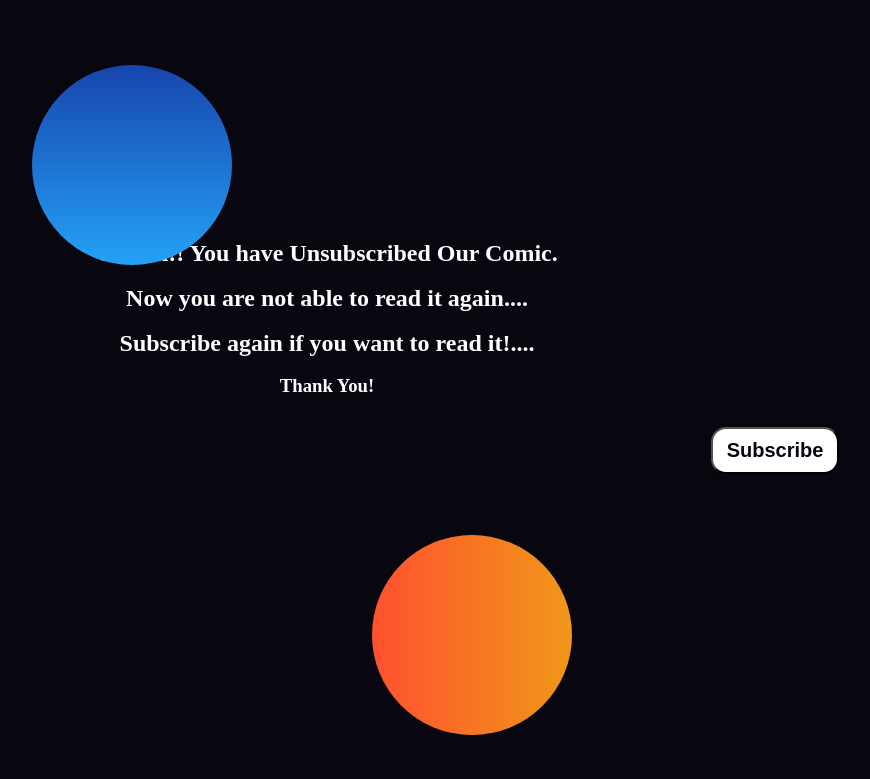
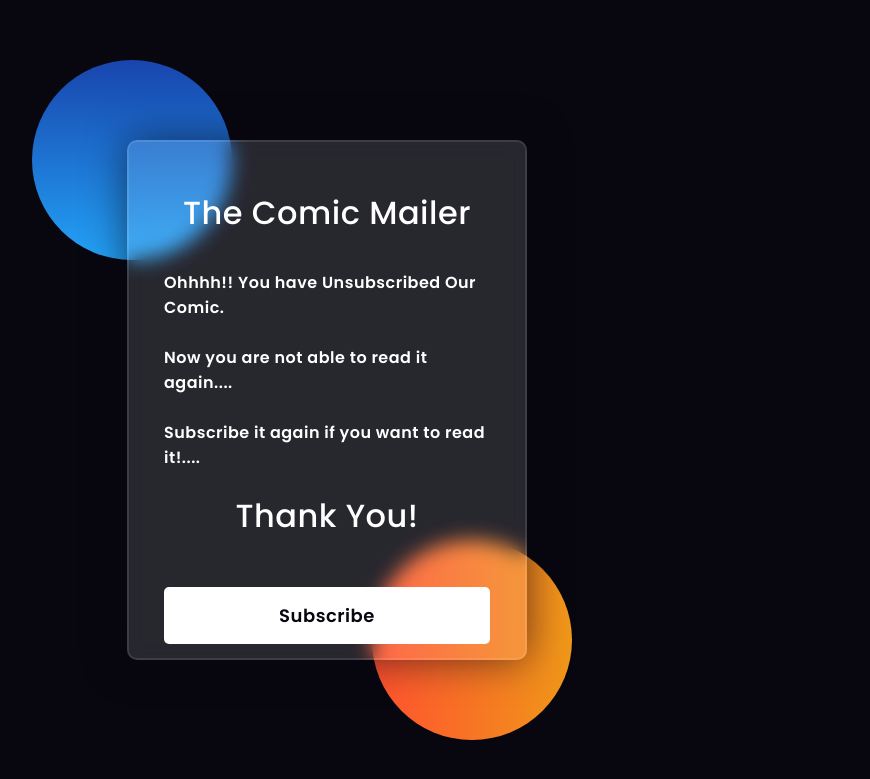
Before and after one commit to HarsimranSingh11/shavi1111, a PHP site: page /mail-xkcd/unsubscribe.php in a window 1280 px wide. Shown: the top 779 px of the page, without its empty margins (313-1183 px from the left). Run offline with PHP 8.4, Linux system fonts and the light colour scheme.

```diff
--- a/unsubscribe.php
+++ b/unsubscribe.php
@@ -1,9 +1,11 @@
-<!DOCTYPE html>
+<!doctype html>
 <html lang="en">
-<head>
-  <!-- Design by foolishdeveloper.com -->
-    <title>TheMailer</title>
+  <head>
+    <!-- Required meta tags -->
+    <meta charset="utf-8">
+    <meta name="viewport" content="width=device-width, initial-scale=1, shrink-to-fit=no">
 
+    <title>Subscribe Form</title>
     <link rel="preconnect" href="https://fonts.gstatic.com">
     <link rel="stylesheet" href="https://cdnjs.cloudflare.com/ajax/libs/font-awesome/5.15.4/css/all.min.css">
     <link href="https://fonts.googleapis.com/css2?family=Poppins:wght@300;500;600&display=swap" rel="stylesheet">
@@ -19,15 +21,15 @@
 body{
     background-color: #080710;
 }
-.only{
+.background{
     width: 430px;
-    height: 510px;
+    height: 520px;
     position: absolute;
     transform: translate(-50%,-50%);
     left: 50%;
     top: 50%;
 }
-.only .shape{
+.background .shape{
     height: 200px;
     width: 200px;
     position: absolute;
@@ -50,7 +52,33 @@ body{
     right: -30px;
     bottom: -80px;
 }
-
+form{
+    height: 520px;
+    width: 400px;
+    background-color: rgba(255,255,255,0.13);
+    position: absolute;
+    transform: translate(-50%,-50%);
+    top: 50%;
+    left: 50%;
+    border-radius: 10px;
+    backdrop-filter: blur(10px);
+    border: 2px solid rgba(255,255,255,0.1);
+    box-shadow: 0 0 40px rgba(8,7,16,0.6);
+    padding: 50px 35px;
+}
+form *{
+    font-family: 'Poppins',sans-serif;
+    color: #ffffff;
+    letter-spacing: 0.5px;
+    outline: none;
+    border: none;
+}
+form h3{
+    font-size: 32px;
+    font-weight: 500;
+    line-height: 42px;
+    text-align: center;
+}
 
 label{
     display: block;
@@ -72,47 +100,45 @@ input{
 ::placeholder{
     color: #e5e5e5;
 }
-.button{
-    margin-top: 30px;
-    margin-left: 80%;
-    width: 10%;
+button{
+    margin-top: 50px;
+    width: 100%;
     background-color: #ffffff;
     color: #080710;
-    padding: 10px 0;
-    font-size: 20px;
+    padding: 15px 0;
+    font-size: 18px;
     font-weight: 600;
-    border-radius: 15px;
+    border-radius: 5px;
     cursor: pointer;
-
 }
-
-.container
-{
-    color: white;
-    text-align: center;
-    margin-top:240px;
-}
-
-
-body{
-     padding: 0;
-     margin: 0;
+.container {
+  color:white;
 }
     </style>
-</head>
-<body>
-    <div class="only">
+  </head>
+  <body>
+
+  <div class="background">
         <div class="shape"></div>
         <div class="shape"></div>
     </div>
+    <form action="/https://shavi1111.herokuapp.com/index.php" method ="POST">
+        <h3>The Comic Mailer</h3><br><br>
 
-    <div class="container">
-<h2> Ohhhh!! You have Unsubscribed Our Comic.</h2><br>
-<h2> Now you are not able to read it again....</h2><br>
-<h2> Subscribe again if you want to read it!....</h2><br>
+        <div class="form-group">
+        <h4> Ohhhh!! You have Unsubscribed Our Comic.</h4><br>
+<h4> Now you are not able to read it again....</h4><br>
+<h4> Subscribe it again if you want to read it!....</h4><br>
 <h3>Thank You!</h3>
+          </div>
+        <button type="submit" class="btn btn-primary">Subscribe</button>
 
-</div>
-<a href="/mail-xkcd/index.php/"><button type="subscribe" class="button">Subscribe</button></a>
-</body>
+    </form>
+    <!-- Javascript -->
+    <script>
+    if (window.history.replaceState) {
+      window.history.replaceState(null, null, window.location.href);
+    }
+    </script>
+  </body>
 </html>
```
